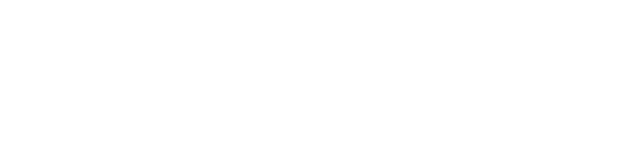
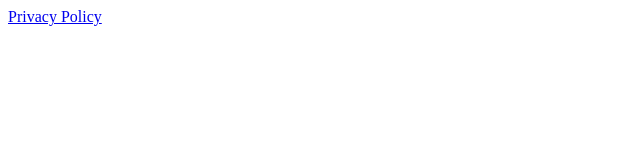
Before and after one commit to LucaStefan112/Privacy-Policy-Blue-Orange, a plain HTML site: page index.html in a window 1280 px wide. Shown: the whole page, without its empty margins (0-640 px from the left). Drawn offline with Linux system fonts and the light colour scheme.

Commit message:
Update index.html

```diff
--- a/index.html
+++ b/index.html
@@ -4,6 +4,6 @@
 	<title>Blue & Orange Privacy-Policy</title>
 </head>
 <body>
-
+	<a href="https://www.iubenda.com/privacy-policy/76852454" class="iubenda-white iubenda-noiframe iubenda-embed iubenda-noiframe " title="Privacy Policy ">Privacy Policy</a><script type="text/javascript">(function (w,d) {var loader = function () {var s = d.createElement("script"), tag = d.getElementsByTagName("script")[0]; s.src="https://cdn.iubenda.com/iubenda.js"; tag.parentNode.insertBefore(s,tag);}; if(w.addEventListener){w.addEventListener("load", loader, false);}else if(w.attachEvent){w.attachEvent("onload", loader);}else{w.onload = loader;}})(window, document);</script>
 </body>
 </html>
```
